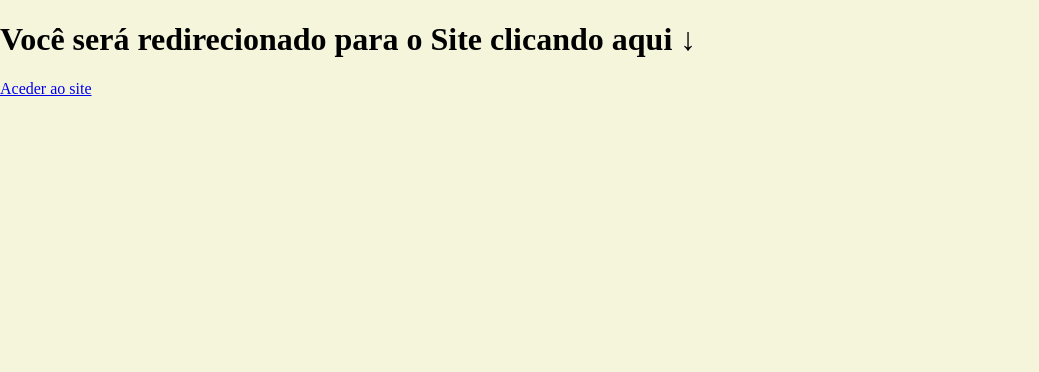
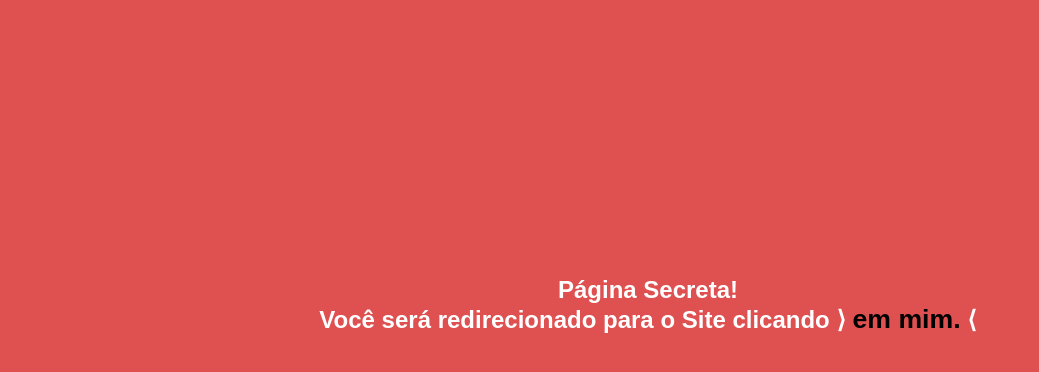
Before and after one commit to Junior4Carvalho/on_cadsites, a plain HTML site: page index.html in a window 1280 px wide. Shown: the whole page, without its empty margins (0-1039 px from the left). Drawn offline with Linux system fonts and the light colour scheme.

Commit message:
alterações feitas nos arquivos index.html, style.css e cadcontact

```diff
--- a/index.html
+++ b/index.html
@@ -4,13 +4,13 @@
     <meta charset="UTF-8">
     <meta http-equiv="X-UA-Compatible" content="IE=edge">
     <meta name="viewport" content="width=device-width, initial-scale=1.0">
-    <title>Vercel Site</title>
+    <title>incial page</title>
     <link rel="stylesheet" href="style.css">
 </head>
 <body>
 
-    <h1>Você será redirecionado para o Site clicando aqui &downarrow;</h1>
-    <a href="/img/cad.html">Aceder ao site</a>
+    <h1>Página Secreta! <br> Você será redirecionado para o Site clicando &RightAngleBracket; <a href="/img/cad.html">em mim.</a> &LeftAngleBracket; </h1>
+
 
 </body>
 </html>
--- a/style.css
+++ b/style.css
@@ -1,9 +1,30 @@
 body{
 
-    margin: 0;
+    margin-top: 20%;
     padding: 0;
     box-sizing: border-box;
     width: 100%;
-    overflow-x: hidden;
-    background-color: beige;
+    overflow: hidden;
+    background-color: rgb(223, 80, 80);
+
 }
+
+h1{
+
+    color: white;
+    font-size: 18pt;
+    font-family:Arial, Helvetica, sans-serif;
+    text-align: center;
+
+
+    padding: 20px;
+    text-decoration:none;
+}
+
+a{
+    text-decoration: none ;
+    color: black;
+    font-size: 20pt;
+
+
+}
```
Also changed, not shown: img/cadcontact.html (+1 -1 lines).
